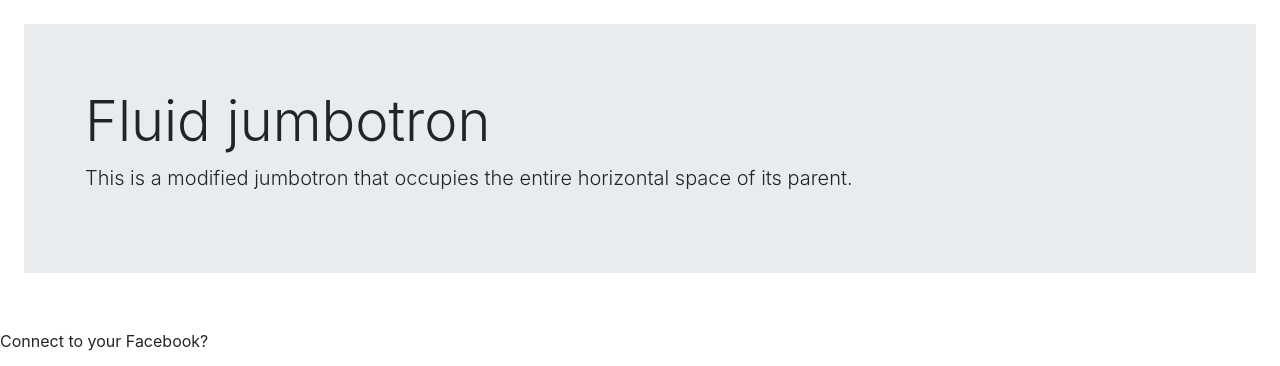
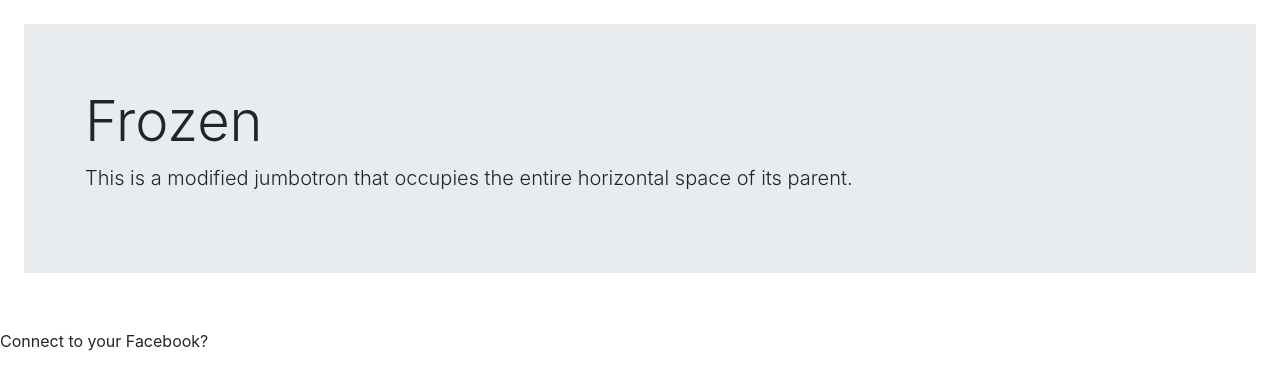
Before and after one commit to dithyapr/studentbook, a plain HTML site: page index.html in a window 1280 px wide. Shown: the top 366 px of the page. Drawn offline with Linux system fonts and the light colour scheme.

Commit message:
Frozen
Di edit oleh gilang

```diff
--- a/index.html
+++ b/index.html
@@ -22,7 +22,7 @@
     <div class="bd-example">
     <div class="jumbotron jumbotron-fluid">
       <div class="container">
-        <h1 class="display-4">Fluid jumbotron</h1>
+        <h1 class="display-4">Frozen</h1>
         <p class="lead">This is a modified jumbotron that occupies the entire horizontal space of its parent.</p>
       </div>
     </div>
```
